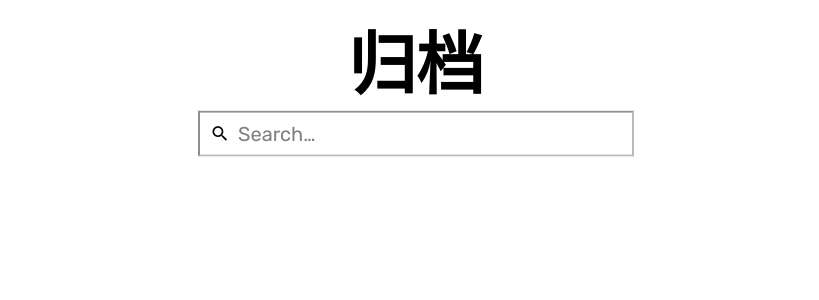
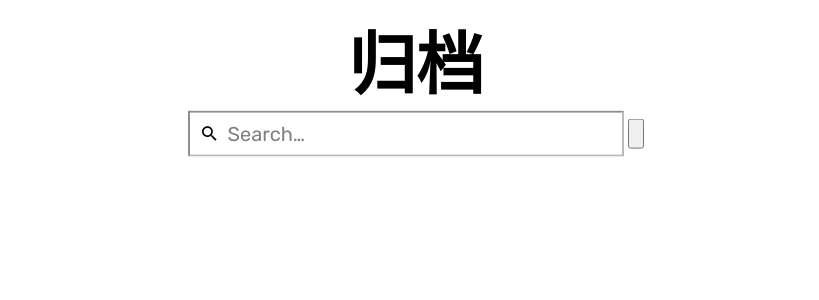
Before and after one commit to FUNzmr/Remember, a Jekyll site: the page built from archive.md, in a window 1280 px wide. Shown: the part 333-633 px from the top of the page, without its empty margins (224-1043 px from the left). Built offline with Jekyll 4.4.1, drawn with Linux system fonts in a browser that asks for light colours; nearby versions of some CDN libraries; some web fonts are replaced; comment, search, counter and statistics services are not loaded; a style sheet for code colours, icons or effects is not loaded.

Commit message:
Update searchbox.html

```diff
--- a/_includes/page/searchbox.html
+++ b/_includes/page/searchbox.html
@@ -6,6 +6,6 @@
     <input type="hidden" name="kt" value="h"/>
     <span class="icon-search"></span>
     <input type="search" name="q" maxlength="255" placeholder="Search&hellip;"/>
-    <!-- <input type="button"/> -->
+    <input type="button"/>
   </form>
 </div>
```
